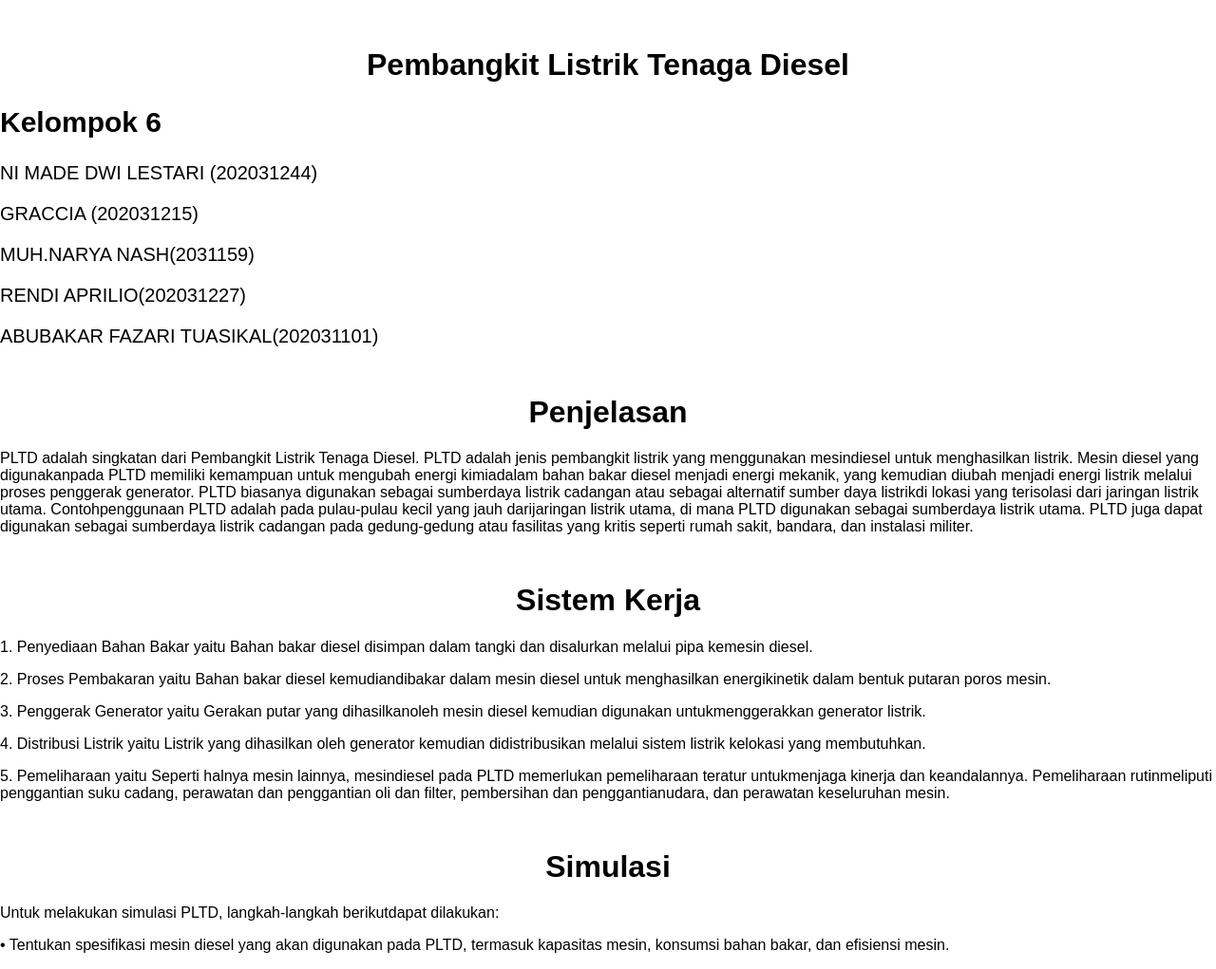
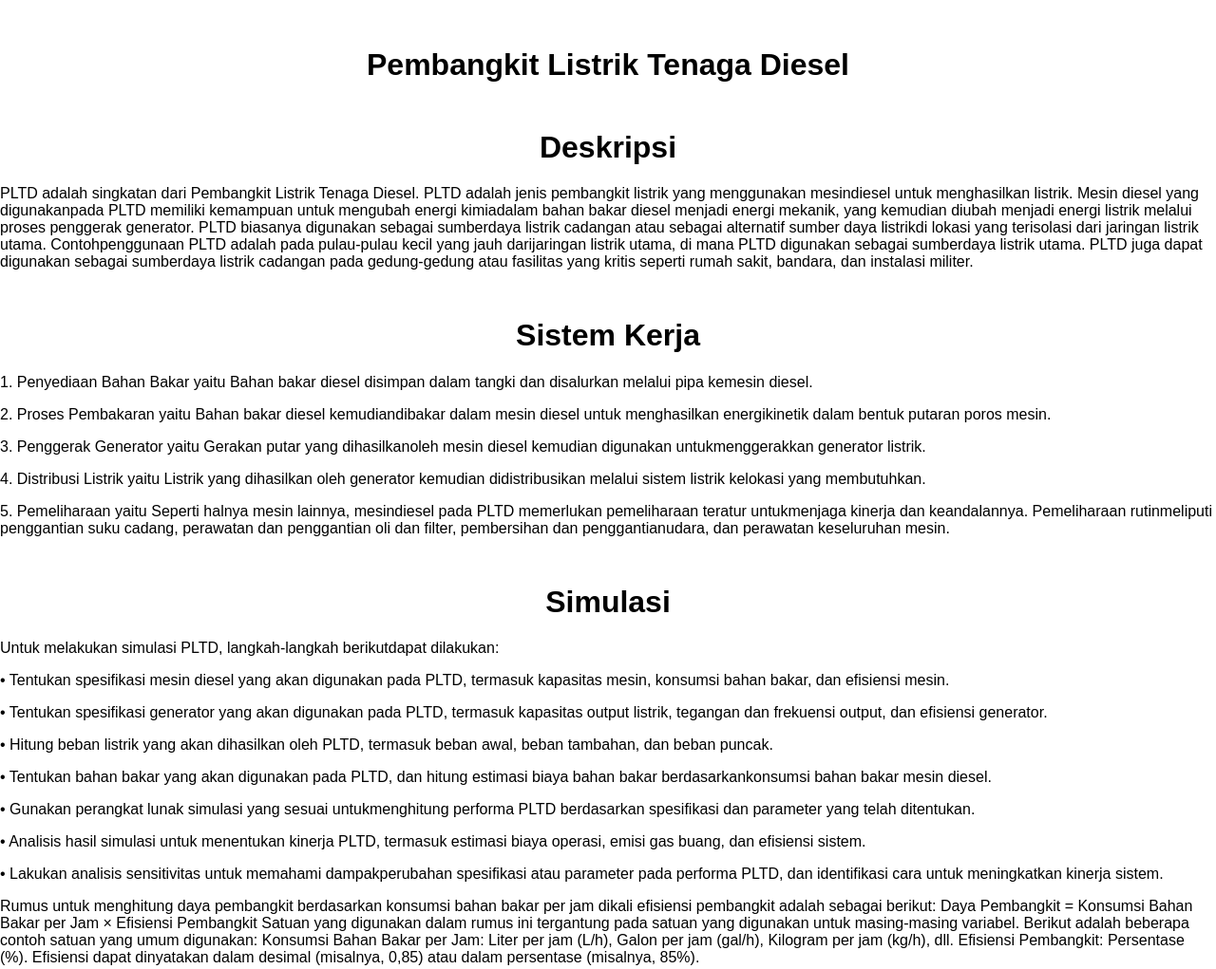
Before and after one commit to mhmmdnarya/PLTD-SISPEM, a plain HTML site: page index.html in a window 1280 px wide. Shown: the top 1021 px of the page at 95% size. Drawn offline with Linux system fonts and the light colour scheme.

Commit message:
index.html

```diff
--- a/index.html
+++ b/index.html
@@ -49,21 +49,13 @@
       margin: 0;
       padding: 0;
     }
-    }
+
   </style>
 </head>
 <body>
  <h1>Pembangkit Listrik Tenaga Diesel</h1>
-  <div class="group-name"><h2>Kelompok 6 </h2>
-<p>NI MADE DWI LESTARI (202031244)</p>
-<p>GRACCIA (202031215)</p>
-<p>MUH.NARYA NASH(2031159)</p>
-<p>RENDI APRILIO(202031227)</p>
-<p>ABUBAKAR FAZARI TUASIKAL(202031101)</p>
-
-</div>
   <div class="slide">
-    <h1>Penjelasan</h1>
+    <h1>Deskripsi</h1>
     <p>PLTD adalah singkatan dari Pembangkit Listrik Tenaga Diesel. PLTD adalah jenis pembangkit listrik yang menggunakan mesindiesel untuk menghasilkan listrik. Mesin diesel yang digunakanpada PLTD memiliki kemampuan untuk mengubah energi kimiadalam bahan bakar diesel menjadi energi mekanik, yang kemudian diubah menjadi energi listrik melalui proses penggerak generator. PLTD biasanya digunakan sebagai sumberdaya listrik cadangan atau sebagai alternatif sumber daya listrikdi lokasi yang terisolasi dari jaringan listrik utama. Contohpenggunaan PLTD adalah pada pulau-pulau kecil yang jauh darijaringan listrik utama, di mana PLTD digunakan sebagai sumberdaya listrik utama. PLTD juga dapat digunakan sebagai sumberdaya listrik cadangan pada gedung-gedung atau fasilitas yang kritis seperti rumah sakit, bandara, dan instalasi militer.</p>
   </div>
 
@@ -88,6 +80,7 @@
 • Analisis hasil simulasi untuk menentukan kinerja PLTD, termasuk estimasi biaya operasi, emisi gas buang, dan efisiensi sistem.</p>
 • Lakukan analisis sensitivitas untuk memahami dampakperubahan spesifikasi atau parameter pada performa PLTD, dan identifikasi cara untuk meningkatkan kinerja sistem.
 </p>
+<P>Rumus untuk menghitung daya pembangkit berdasarkan konsumsi bahan bakar per jam dikali efisiensi pembangkit adalah sebagai berikut: Daya Pembangkit = Konsumsi Bahan Bakar per Jam × Efisiensi Pembangkit Satuan yang digunakan dalam rumus ini tergantung pada satuan yang digunakan untuk masing-masing variabel. Berikut adalah beberapa contoh satuan yang umum digunakan: Konsumsi Bahan Bakar per Jam: Liter per jam (L/h), Galon per jam (gal/h), Kilogram per jam (kg/h), dll. Efisiensi Pembangkit: Persentase (%). Efisiensi dapat dinyatakan dalam desimal (misalnya, 0,85) atau dalam persentase (misalnya, 85%).</P>
   </div>
 <div class="slide">
 <h1>Sistem Produksi</h1>
@@ -118,13 +111,9 @@
  <p>• Ketergantungan pada Bahan Bakar Fosil</p>
  <p>PLTD mengandalkan bahan bakar fosil seperti bahan bakardiesel untuk menghasilkan energi. Ketergantungan pada bahan bakar fosil ini dapat mengakibatkan kenaikan hargabahan bakar dan memperburuk kerusakan lingkungan.</p>
  </div>
-<div class="slide">
-    <h1>Kesimpulan</h1>
-    <p>Simulasi PLTD merupakan sebuah cara untukmensimulasikan kinerja dan performa dari sistempembangkit listrik tenaga diesel. Dalam melakukansimulasi PLTD, terdapat beberapa parameter yang harusdiperhatikan seperti daya yang dibutuhkan, jumlahkonsumen, bahan bakar yang digunakan, dan lain sebagainya. Dari simulasi PLTD, kita dapat mendapatkaninformasi mengenai output yang dihasilkan oleh PLTD, seperti berapa besar daya yang dapat dihasilkan, berapajumlah bahan bakar yang digunakan, dan lain sebagainya. Hal ini sangat berguna dalam perencanaan dan pengoperasian PLTD.
-
-Namun, meskipun simulasi PLTD dapat memberikaninformasi yang berguna, penting untuk diingat bahwa hasilsimulasi tidak selalu mencerminkan kondisi yang sesungguhnya. Oleh karena itu, hasil simulasi harusdianalisis dan divalidasi dengan kondisi nyata sebelumdigunakan dalam pengambilan keputusan. Dalammerancang dan menggunakan PLTD, perlumempertimbangkan dampak positif dan negatifnya, sepertistabilitas pasokan listrik, hemat biaya, polusi suara, dan emisi gas buang. Upaya harus dilakukan untuk mengurangidampak negatif dan memaksimalkan dampak positif daripenggunaan PLTD.
-</p>
-  </div>
+ <video width="1260" height="300" autoplay muted>
+  <source src="PLTD.mp4" />
+  </video>
   <script>
     document.addEventListener('keydown', function(event) {
       if (event.key === 'ArrowRight') {
@@ -146,6 +135,7 @@ Namun, meskipun simulasi PLTD dapat memberikaninformasi yang berguna, penting un
       }
     });
   </script>
+
 <h1>Kalkulator Daya Pembangkit Listrik Tenaga Diesel</h1>
   <div class="container">
     <label for="fuel">Konsumsi Bahan Bakar per Jam (Liter):</label>
@@ -176,5 +166,13 @@ Namun, meskipun simulasi PLTD dapat memberikaninformasi yang berguna, penting un
       document.getElementById('resultContainer').style.display = 'block';
     }
   </script>
+  <div class="slide">
+
+    <h1>Kesimpulan</h1>
+    <p>Simulasi PLTD merupakan sebuah cara untukmensimulasikan kinerja dan performa dari sistempembangkit listrik tenaga diesel. Dalam melakukansimulasi PLTD, terdapat beberapa parameter yang harusdiperhatikan seperti daya yang dibutuhkan, jumlahkonsumen, bahan bakar yang digunakan, dan lain sebagainya. Dari simulasi PLTD, kita dapat mendapatkaninformasi mengenai output yang dihasilkan oleh PLTD, seperti berapa besar daya yang dapat dihasilkan, berapajumlah bahan bakar yang digunakan, dan lain sebagainya. Hal ini sangat berguna dalam perencanaan dan pengoperasian PLTD.
+
+Namun, meskipun simulasi PLTD dapat memberikaninformasi yang berguna, penting untuk diingat bahwa hasilsimulasi tidak selalu mencerminkan kondisi yang sesungguhnya. Oleh karena itu, hasil simulasi harusdianalisis dan divalidasi dengan kondisi nyata sebelumdigunakan dalam pengambilan keputusan. Dalammerancang dan menggunakan PLTD, perlumempertimbangkan dampak positif dan negatifnya, sepertistabilitas pasokan listrik, hemat biaya, polusi suara, dan emisi gas buang. Upaya harus dilakukan untuk mengurangidampak negatif dan memaksimalkan dampak positif daripenggunaan PLTD.
+</p>
+  </div>
 </body>
 </html>
```
